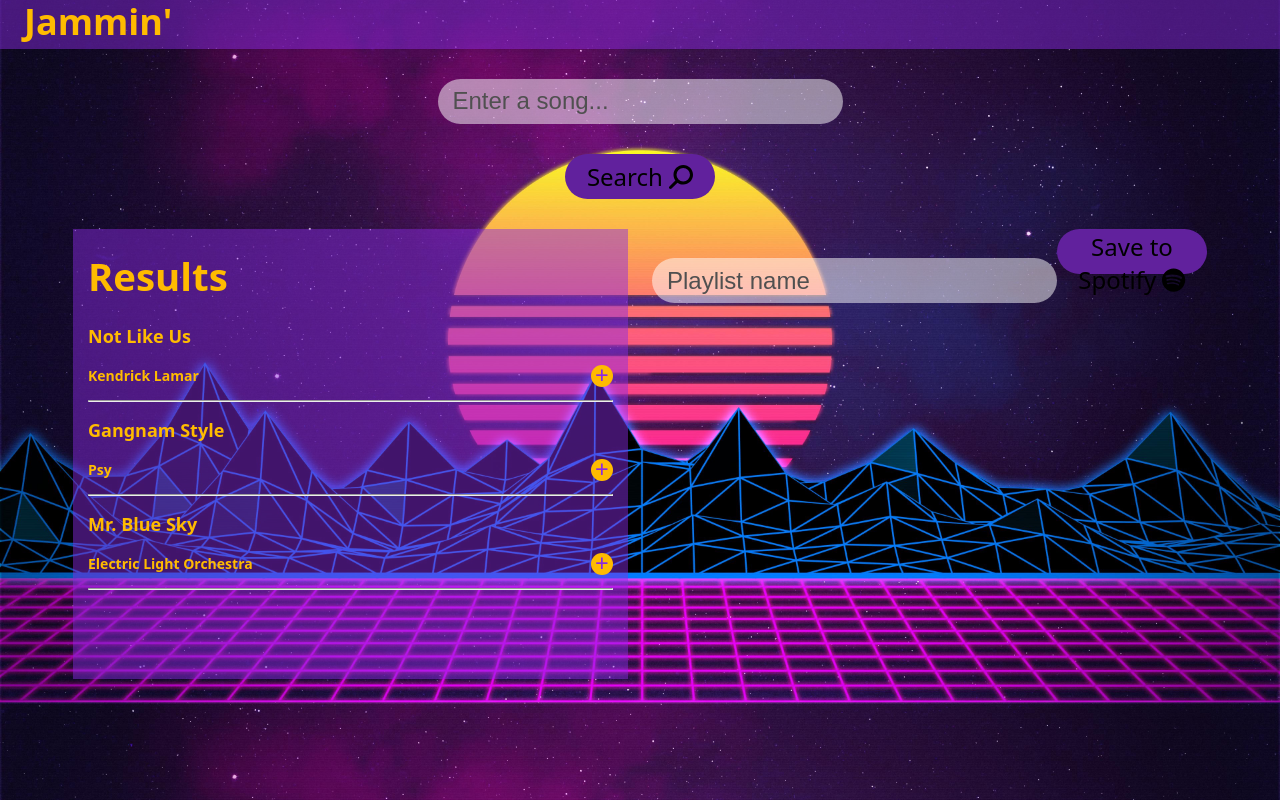
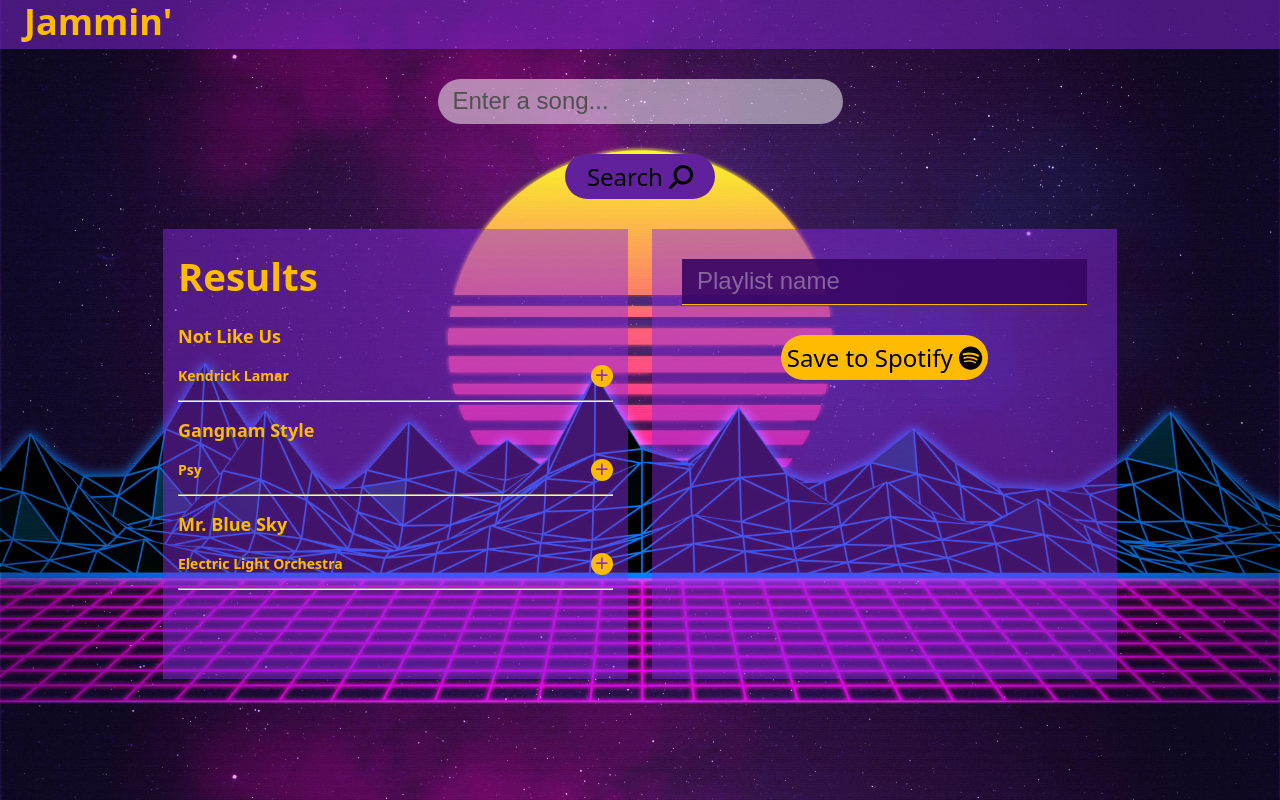
Before and after one commit to Jspanglez/jammin, a React (Vite) app: page / in a window 1280 px wide. Shown: the top 800 px of the page. Built offline with nearby package versions, Linux system fonts and the light colour scheme.

Commit message:
Add styles

```diff
--- a/src/Playlist/Playlist.module.css
+++ b/src/Playlist/Playlist.module.css
@@ -0,0 +1,28 @@
+.playlistContainer {
+  display: flex;
+  flex-direction: column;
+  align-items: center;
+  padding: 40px;
+  gap: 40px;
+  background-color: rgba(137, 43, 226, 0.475);
+}
+
+.playlistName {
+  background-color: rgba(55, 6, 100, 0.9);
+  border-radius: 0;
+  border-bottom: 2px solid #ffbb00;
+  color: #ffbb00;
+}
+
+.playlistName::placeholder {
+  color: #ffffff5e;
+}
+
+.saveButton {
+  width: 275px;
+  background-color: #ffbb00;
+}
+
+.saveButton:hover {
+  color: rgb(97, 33, 157);
+}
```
